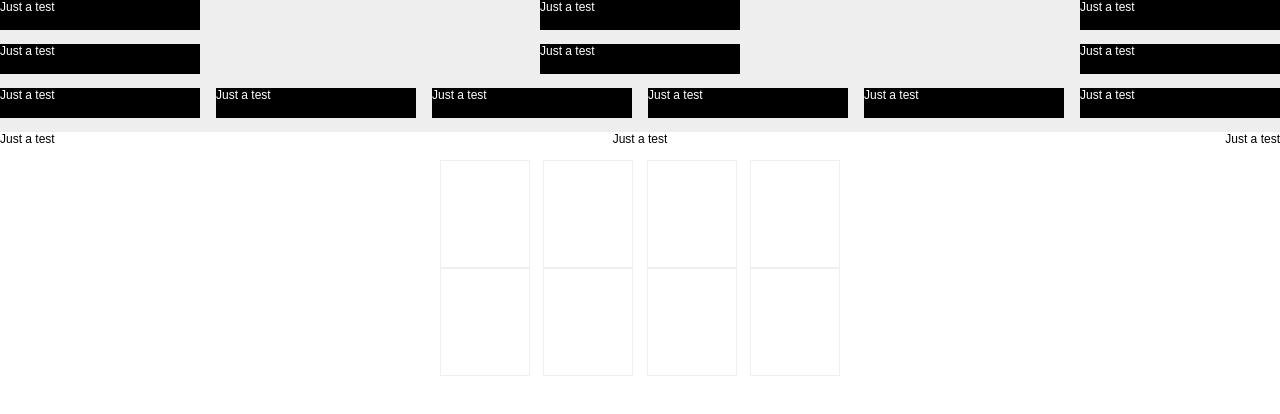
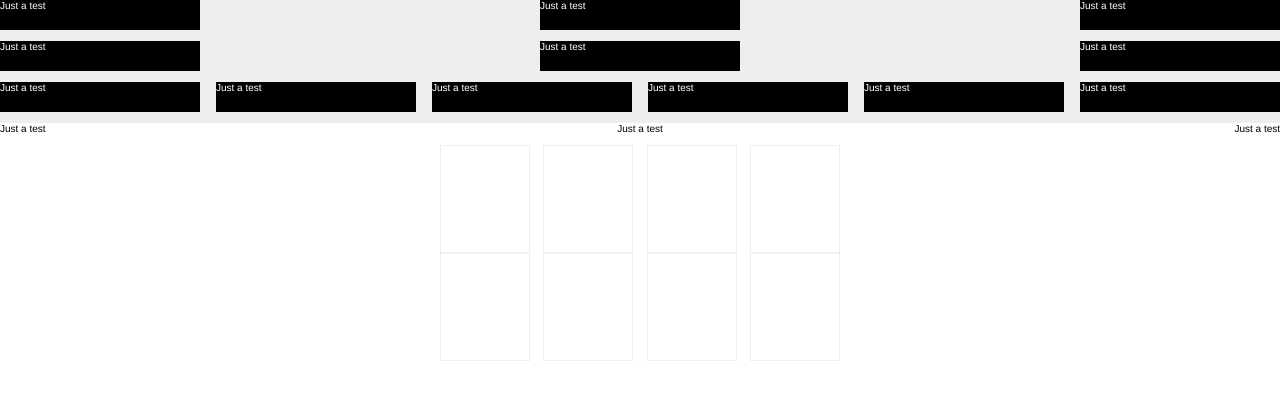
Before and after one commit to afeiship/webkit-css-material, a website: page example/ui/ui.html in a window 1280 px wide. Drawn offline with Linux system fonts and the light colour scheme.

Commit message:
update style

```diff
--- a/gulpfile.js
+++ b/gulpfile.js
@@ -14,7 +14,7 @@ var debug = require('gulp-debug');
 var sourcemaps = require('gulp-sourcemaps');
 var config = {
     sassOptions: {
-        outputStyle: 'expanded' /* nested | expanded | compact | compressed */
+        outputStyle: 'compressed' /* nested | expanded | compact | compressed */
     },
     src: './src',
     dist: './dist'
@@ -34,4 +34,6 @@ gulp.task('sass', function () {
         .pipe(gulp.dest(config.dist));
 });
 
-gulp.task('default', ['clean', 'sass']);
+gulp.task('default', ['clean'], function () {
+    gulp.start(['sass']);
+});
--- a/src/base/reset.scss
+++ b/src/base/reset.scss
@@ -1,5 +1,5 @@
 /**reset Start**/
-*,:after,:before {
+*, :after, :before {
   box-sizing: border-box;
 }
 
@@ -7,17 +7,30 @@ html,
 body {
   height: 100%;
   width: 100%;
-  overflow-x:hidden;
-  overflow-y:auto;
+  overflow-x: hidden;
+  overflow-y: auto;
   -webkit-font-smoothing: antialiased;
 }
 
 html {
-  font-size: #{$html-font-size}px;
+  font-size: 62.5%;
 }
 
 body {
-  font:$body-font-size/$body-line-height $body-font-family;
+  font-family: 'STHeiti', 'Microsoft YaHei', Helvetica, Arial, sans-serif;
+  -webkit-tap-highlight-color: rgba(0, 0, 0, 0);
+}
+
+a,
+a:active,
+a:hover,
+a:focus,
+a:visited {
+  text-decoration: none
+}
+
+a, img {
+  -webkit-touch-callout: none
 }
 
 body, div, dl, dt, dd, ul, ol, li,
--- a/src/config/color.scss
+++ b/src/config/color.scss
@@ -1,18 +1,10 @@
 /**color Start**/
-$color-map:(
+$color-map: (
   0:#000,
-  f:#fff,
-  pink-a:#FF908F,
-  yellow-a:#FFB808,
-  blue-a:#49B7FD,
-  blue-z:#2F3E4E,
-  gray-a:#F3F3F3,
-  gray-z:#8A8A8A,
-  green-a:#66B35E,
-  orange-a:#F5A623,
-  orange-m:#FF764C,
-  orange-z:#FF7247
+  3:#333,
+  6:#666,
+  9:#999,
+  f:#fff
 );
 
-
 /**color  End**/
--- a/src/config/padding.scss
+++ b/src/config/padding.scss
@@ -1,6 +1,6 @@
 /**padding Start**/
-$padding-list:(1,2,3,4,5,6,7,8,9,10,20,30,40,50);
-$padding-direction-map:(
+$padding-list: (5, 10, 20);
+$padding-direction-map: (
   pt:top,
   pr:right,
   pb:bottom,
--- a/src/modules/_init.scss
+++ b/src/modules/_init.scss
@@ -17,6 +17,7 @@
 @import "font-size";
 @import "text-decoration";
 @import "margin";
+@import "padding";
 @import "line-height";
 @import "text";
 
--- a/src/modules/padding.scss
+++ b/src/modules/padding.scss
@@ -2,8 +2,8 @@
 
 
 
-@each $value in $margin-list {
-  @each $key, $val in $margin-direction-map {
+@each $value in $padding-list {
+  @each $key, $val in $padding-direction-map {
     @if $key==px{
       .#{$key}#{$value} {
         &,
```
Also changed, not shown: dist/style.css, 1 other file.
